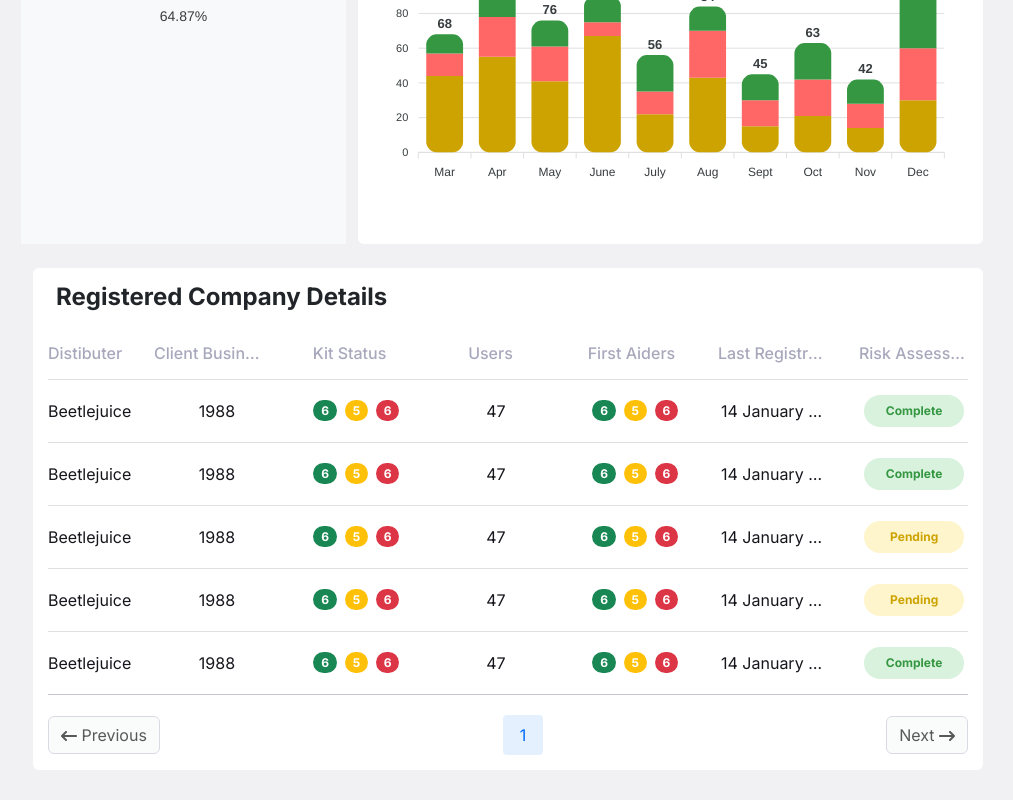
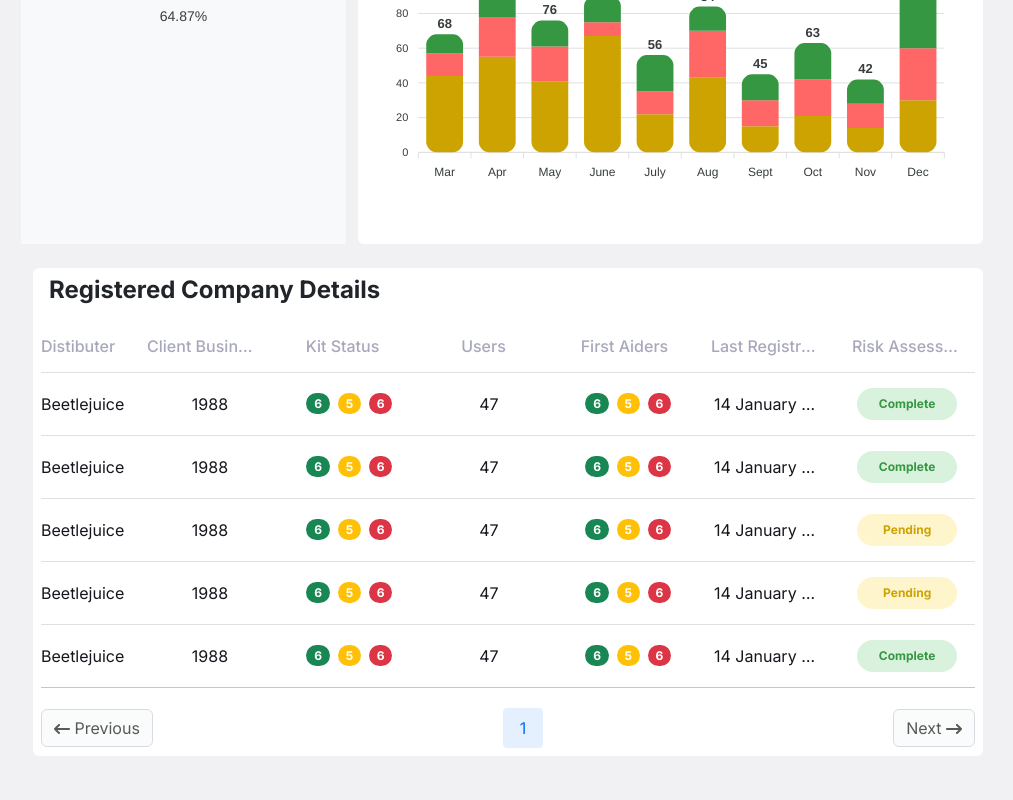
Before and after one commit to fullstackdeveloper710/medical-kit-admin-panel, a React (Create React App) app: page / in a window 1280 px wide. Shown: the part 898-1698 px from the top of the page, without its empty margins (267-1280 px from the left). Built offline with nearby package versions, Linux system fonts and the light colour scheme; sample sign-in values are in the browser's storage.

Commit message:
latest code added

```diff
--- a/src/components/CardWithTable.jsx
+++ b/src/components/CardWithTable.jsx
@@ -163,7 +163,7 @@ const CardWithTable = () => {
   };
   return (
     <Card style={{border:'none'}}>
-      <div style={{ padding: 15 }}>
+      <div style={{ padding: 8 }}>
         <h3 style={{ fontWeight: "700", fontSize: "24px" }} className="px-2">
           Registered Company Details
         </h3>
```
